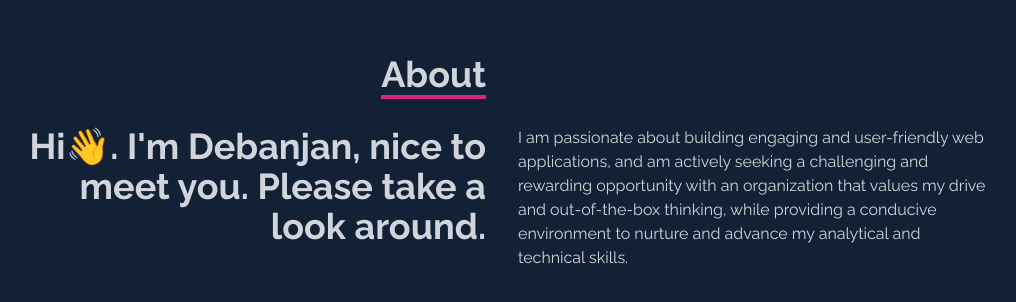
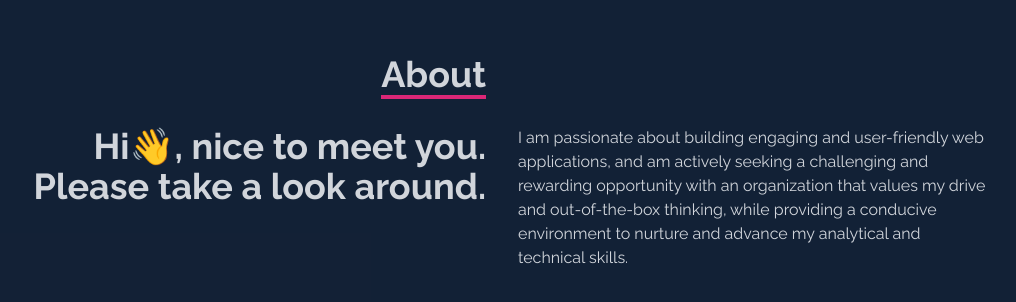
Before and after one commit to Deba1232/portfolio, a React (Create React App) app: page / in a window 1280 px wide. Shown: the part 1038-1340 px from the top of the page, without its empty margins (138-1154 px from the left). Built offline with nearby package versions, Linux system fonts and the light colour scheme.

Commit message:
change about text

```diff
--- a/src/components/About.jsx
+++ b/src/components/About.jsx
@@ -12,9 +12,7 @@ const About = () => {
         </div>
         <div className="max-w-[62.5rem] w-full grid sm:grid-cols-2 gap-8 px-4">
           <div className="sm:text-right text-4xl font-bold">
-            <p>
-              Hi👋. I'm Debanjan, nice to meet you. Please take a look around.
-            </p>
+            <p>Hi👋, nice to meet you. Please take a look around.</p>
           </div>
           <div>
             <p>
```
